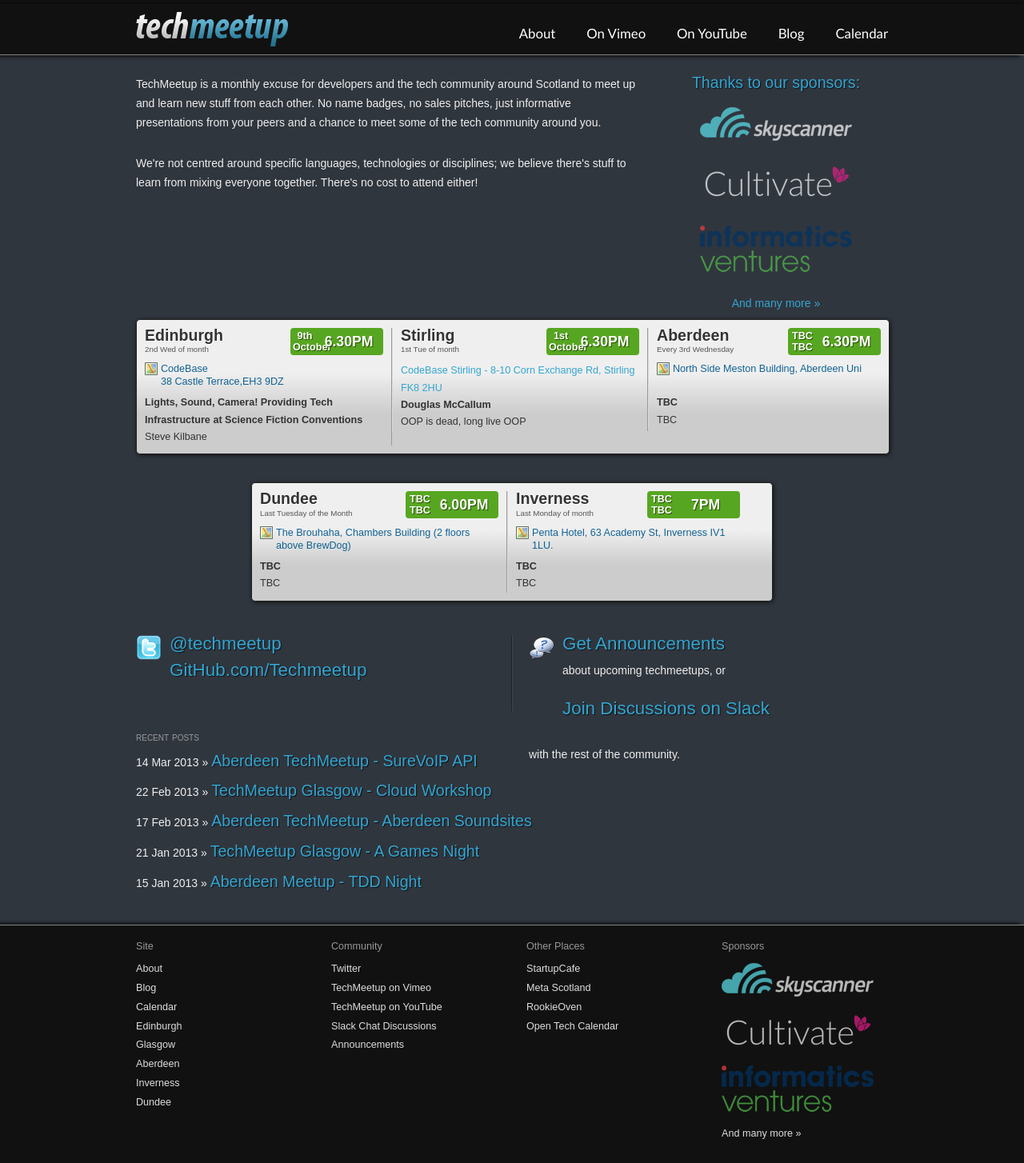
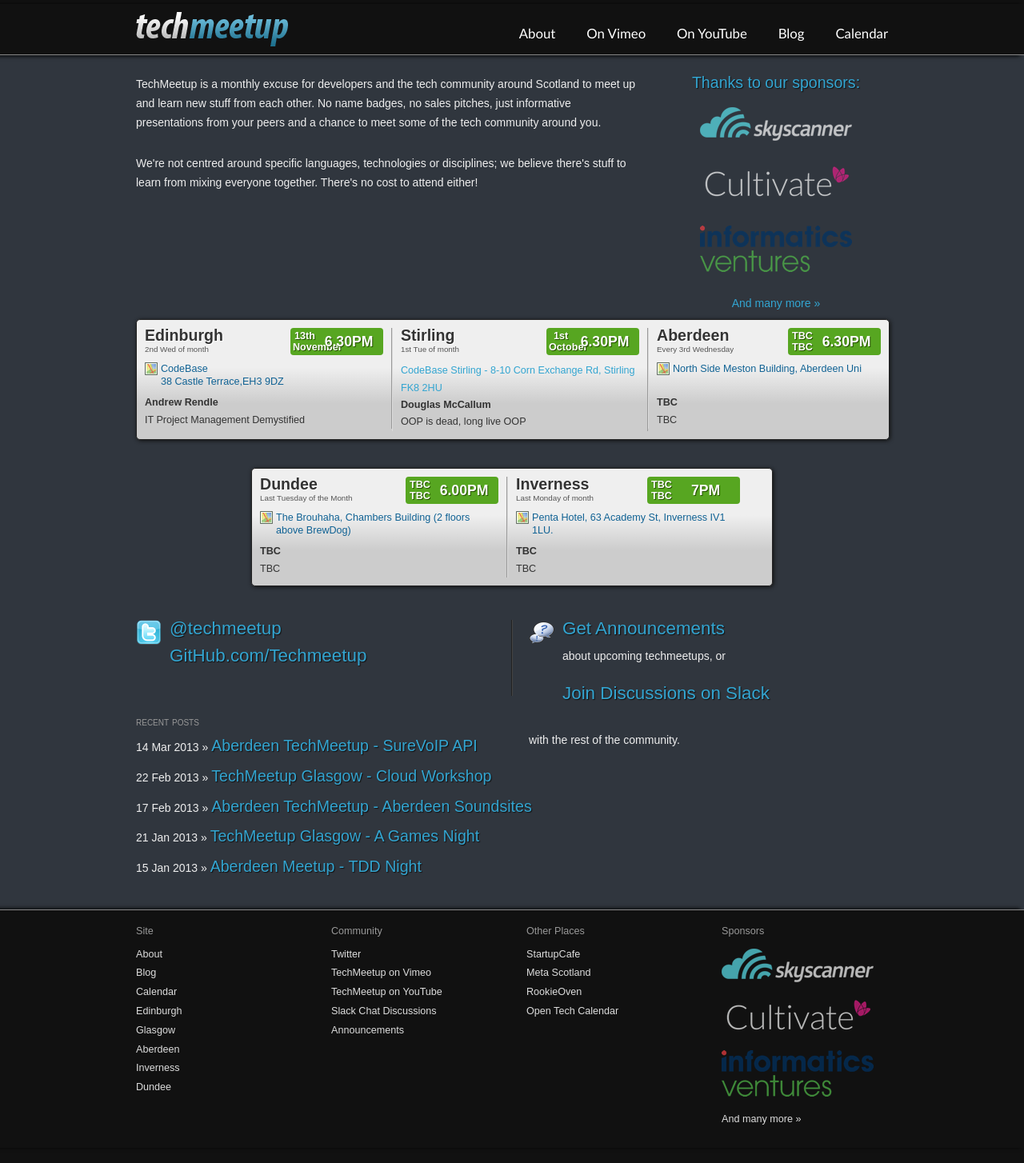
Before and after one commit to techmeetup/techmeetup.co.uk, a Jekyll site: the page built from index.html, in a window 1280 px wide. Shown: the whole page at 80% size. Built offline with Jekyll 4.4.1, drawn with Linux system fonts in a browser that asks for light colours.

Commit message:
Updated Edinburgh meet

```diff
--- a/_data/index.json
+++ b/_data/index.json
@@ -2,12 +2,12 @@
   "edinburgh": {
     "speakers": [
       {
-        "name": "Lights, Sound, Camera! Providing Tech Infrastructure at Science Fiction Conventions",
-        "talk": "Steve Kilbane"
+        "name": "Andrew Rendle",
+        "talk": "IT Project Management Demystified"
       }
     ],
-    "day": "9th",
-    "month": "October"
+    "day": "13th",
+    "month": "November"
   },
   "glasgow": {
     "speakers": [
```
